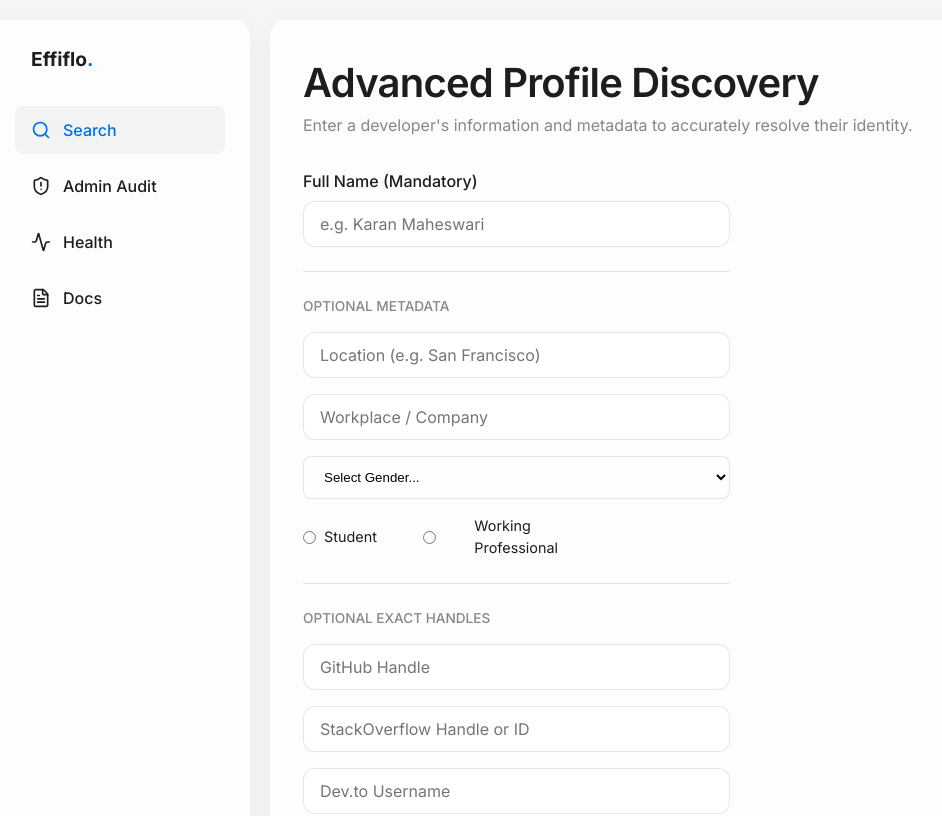
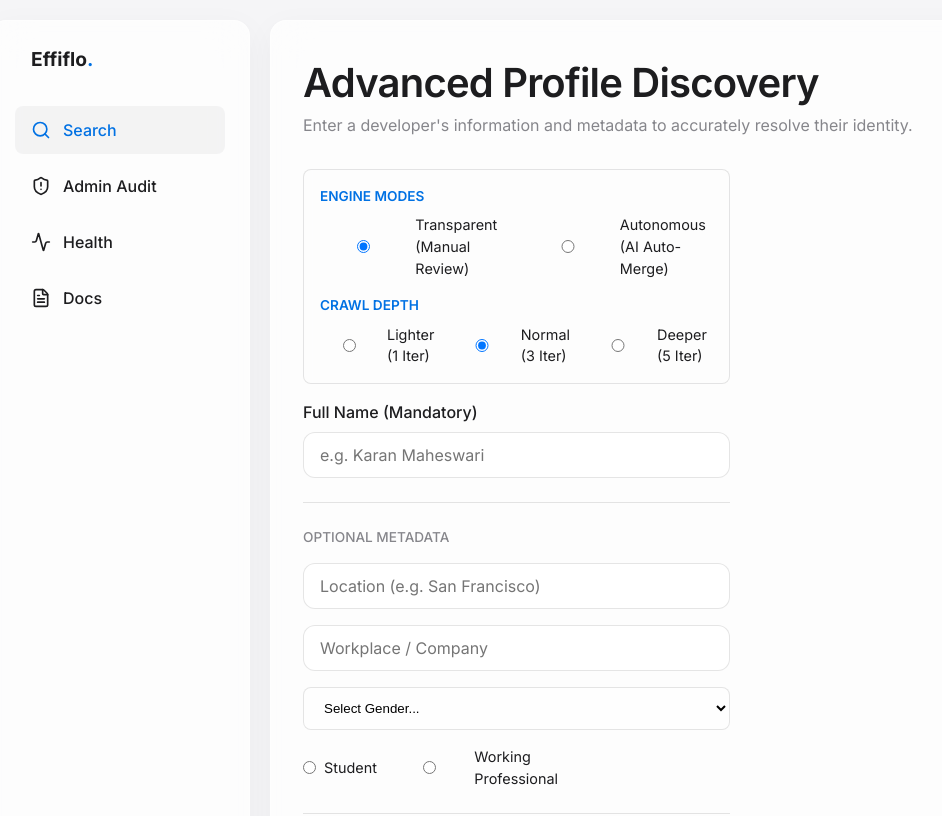
Before and after one commit to Niteshkrjhag/Dev-Profile-Unifier, a React app in the folder frontend/: page / in a window 1280 px wide. Shown: the top 816 px of the page, without its empty margins (30-972 px from the left). Built offline with nearby package versions, Linux system fonts and the light colour scheme; the HTML template or start-up script is replaced by a standard one.

Commit message:
feat: Add Engine Modes and Search Depth UI toggles to Dashboard

```diff
--- a/frontend/src/tabs/DashboardTab.jsx
+++ b/frontend/src/tabs/DashboardTab.jsx
@@ -5,7 +5,8 @@ export default function DashboardTab() {
     const saved = sessionStorage.getItem('effiflo_formData');
     return saved ? JSON.parse(saved) : {
       name: '', github: '', stackoverflow: '', devto: '', hackernews: '',
-      location: '', workplace: '', gender: '', profession_status: ''
+      location: '', workplace: '', gender: '', profession_status: '',
+      mode: 'transparent', depth: 'normal'
     };
   });
   const [loading, setLoading] = useState(false);
@@ -137,6 +138,40 @@ export default function DashboardTab() {
       <div style={{ display: 'flex', gap: '40px' }}>
         <div style={{ flex: 1, maxWidth: '450px' }}>
           <form onSubmit={handleSubmit} style={{ display: 'flex', flexDirection: 'column', gap: '16px' }}>
+            <div style={{ background: 'rgba(255,255,255,0.05)', padding: '16px', borderRadius: '8px', border: '1px solid rgba(0,0,0,0.1)' }}>
+              <p style={{ fontSize: '0.85rem', fontWeight: 600, color: 'var(--accent-color)', marginBottom: '8px' }}>ENGINE MODES</p>
+
+              <div style={{ display: 'flex', gap: '16px', fontSize: '0.9rem', marginBottom: '12px' }}>
+                <label style={{ display: 'flex', alignItems: 'center', gap: '8px', cursor: 'pointer' }}>
+                  <input type="radio" name="mode" value="transparent" disabled={formData.depth === 'lighter'} checked={formData.mode === 'transparent'} onChange={(e) => setFormData({...formData, mode: e.target.value})} />
+                  Transparent (Manual Review)
+                </label>
+                <label style={{ display: 'flex', alignItems: 'center', gap: '8px', cursor: 'pointer' }}>
+                  <input type="radio" name="mode" value="autonomous" checked={formData.mode === 'autonomous'} onChange={(e) => setFormData({...formData, mode: e.target.value})} />
+                  Autonomous (AI Auto-Merge)
+                </label>
+              </div>
+
+              <p style={{ fontSize: '0.85rem', fontWeight: 600, color: 'var(--accent-color)', marginBottom: '8px', marginTop: '16px' }}>CRAWL DEPTH</p>
+              <div style={{ display: 'flex', gap: '16px', fontSize: '0.9rem' }}>
+                <label style={{ display: 'flex', alignItems: 'center', gap: '8px', cursor: 'pointer' }}>
+                  <input type="radio" name="depth" value="lighter" checked={formData.depth === 'lighter'} onChange={(e) => {
+                    // Force autonomous mode when lighter search is selected
+                    setFormData({...formData, depth: e.target.value, mode: 'autonomous'})
+                  }} />
+                  Lighter (1 Iter)
+                </label>
+                <label style={{ display: 'flex', alignItems: 'center', gap: '8px', cursor: 'pointer' }}>
+                  <input type="radio" name="depth" value="normal" checked={formData.depth === 'normal'} onChange={(e) => setFormData({...formData, depth: e.target.value})} />
+                  Normal (3 Iter)
+                </label>
+                <label style={{ display: 'flex', alignItems: 'center', gap: '8px', cursor: 'pointer' }}>
+                  <input type="radio" name="depth" value="deeper" checked={formData.depth === 'deeper'} onChange={(e) => setFormData({...formData, depth: e.target.value})} />
+                  Deeper (5 Iter)
+                </label>
+              </div>
+            </div>
+
             <div>
               <label style={{ display: 'block', marginBottom: '8px', fontWeight: 500 }}>Full Name (Mandatory)</label>
               <input
```
